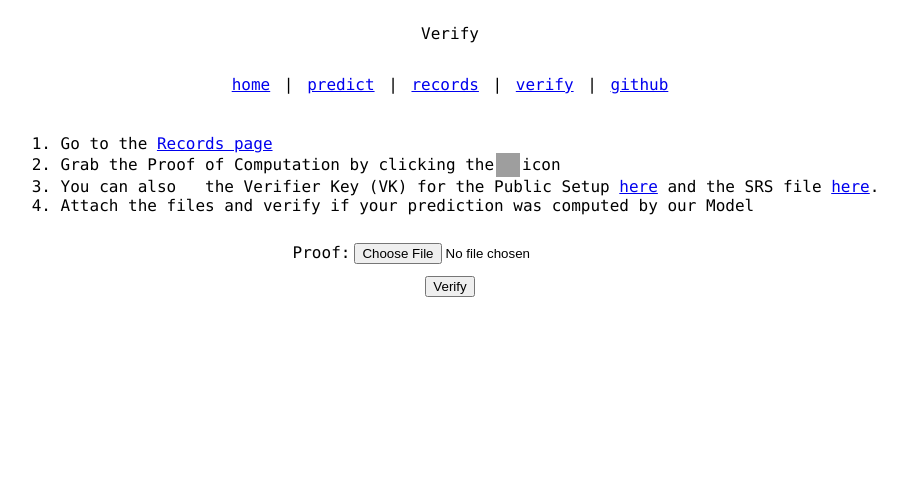
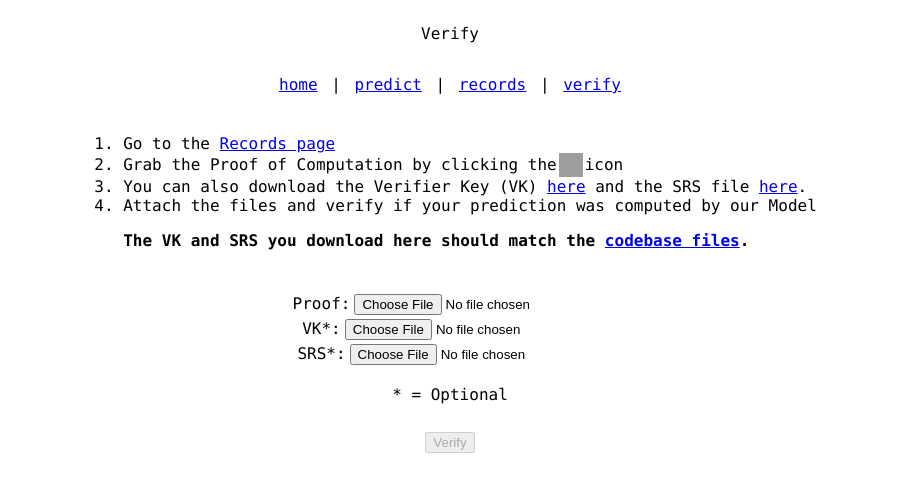
Before and after one commit to teavver/zkml-web, a React (Vite) app in the folder web/: page /verify in a window 1280 px wide. Shown: the top 492 px of the page, without its empty margins (190-1097 px from the left). Built offline with nearby package versions, Linux system fonts and the light colour scheme; grey boxes are pictures that could not be loaded.

Commit message:
fix stuff

```diff
--- a/web/src/api.ts
+++ b/web/src/api.ts
@@ -28,18 +28,18 @@ export const sendPrediction = async (b64input: string, errCallback?: () => void)
   }
 }
 
-export const verifyPreidction = async (proof: File, errCallback?: () => void): Promise<boolean> => {
+export const verifyPreidction = async (proof: File, vk?: File | null, srs?: File | null, errCallback?: () => void): Promise<boolean> => {
   try {
     const url = API_URL + API_ENDPOINTS.VERIFY
     const formData = new FormData()
-    formData.append("file", proof)
+    const files = [proof, vk, srs].filter((file) => file !== null) as File[]
+    files.forEach(file => formData.append("file", file))
     const res = await fetch(url, {
       method: "POST",
       body: formData,
     })
     const json = await res.json()
     return json.verified as boolean
-
   } catch (err) {
     console.error(err)
     if (errCallback) errCallback()
--- a/web/src/router.tsx
+++ b/web/src/router.tsx
@@ -1,10 +1,10 @@
-import React from "react"
 import { createBrowserRouter, RouteObject } from "react-router-dom"
 import { Home } from "./routes/Home"
 import { Prediction } from "./routes/Prediction"
 import { Records } from "./routes/Records"
 import { Verify } from "./routes/Verify"
 
+// eslint-disable-next-line @typescript-eslint/no-explicit-any
 export const routes: { [name: string]: { [k: string]: any } } = {
   home: {
     title: "ZKML-web MNIST demo",
@@ -26,13 +26,8 @@ export const routes: { [name: string]: { [k: string]: any } } = {
     path: "/verify",
     component: <Verify />
   },
-  github: {
-    title: "github repo",
-    path: "https://github.com/teavver/zkml-web/tree/main",
-    component: <React.Fragment />
-  }
 }
 
 export const router = createBrowserRouter(
-  Object.entries(routes).map(([_, route]) => Object({ path: route.path, element: route.component })) as RouteObject[]
+  Object.entries(routes).map(([, route]) => Object({ path: route.path, element: route.component })) as RouteObject[]
 )
--- a/web/src/routes/Verify.tsx
+++ b/web/src/routes/Verify.tsx
@@ -10,22 +10,26 @@ import { RequestStatus } from "../types";
 export const Verify = () => {
 
   const [reqStatus, setReqStatus] = useState<RequestStatus>('init')
+  const [msg, setMsg] = useState<string>("")
+  // input files
   const [proof, setProof] = useState<File | null>(null)
-  const [msg, setMsg] = useState<string>("")
+  const [vk, setVk] = useState<File | null>(null)
+  const [srs, setSrs] = useState<File | null>(null)
 
-  const handleFileChange = (event: React.ChangeEvent<HTMLInputElement>) => {
-    const PROOF_EXT = ".pf"
+  const handleFileChange = (event: React.ChangeEvent<HTMLInputElement>, ext?: string): File | void => {
     if (!event.target.files) return
     const file = event.target.files[0]
     if (!file) return
-    if (!file.name.endsWith(PROOF_EXT)) return
-    setProof(file)
+    if (ext) {
+      if (!file.name.endsWith(ext)) return
+    }
+    return file
   }
 
   const handleVerifyPrediction = async () => {
     if (!proof) return
     setReqStatus('loading')
-    const verified: boolean = await verifyPreidction(proof, () => {
+    const verified = await verifyPreidction(proof, vk, srs, () => {
       setReqStatus('error')
       setTimeout(() => setReqStatus('init'), API_REQ_ERR_TIMEOUT_MS)
     })
@@ -60,14 +64,17 @@ export const Verify = () => {
             </div>
           </li>
           <li>
-            You can also&nbsp;
-            &nbsp;the Verifier Key (VK) for the Public Setup&nbsp;
+            You can also download the Verifier Key (VK)&nbsp;
             <Link to={""} onClick={() => downloadFile(API_ENDPOINTS.GET_VK)}>here</Link>
             &nbsp;and the SRS file&nbsp;
             <Link to={""} onClick={() => downloadFile(API_ENDPOINTS.GET_SRS)}>here</Link>
             .
           </li>
           <li>Attach the files and verify if your prediction was computed by our Model</li>
+          <p className="font-semibold">The VK and SRS you download here should match the&nbsp;
+            <Link target={"_blank"} to={"https://github.com/teavver/zkml-web/tree/main/backend"}>codebase files</Link>
+            .
+          </p>
         </ul>
 
         <div className="flex flex-col gap-1 items-center">
@@ -77,11 +84,42 @@ export const Verify = () => {
               type="file"
               name="verify-input-proof"
               accept=".pf"
-              onChange={handleFileChange}
+              onChange={(e) => {
+                const file = handleFileChange(e, ".pf")
+                if (!file) return
+                setProof(file)
+              }}
             />
           </div>
+          <div className="flex gap-1">
+            <span>VK*:</span>
+            <input
+              type="file"
+              name="verify-input-vk"
+              accept=".vk"
+              onChange={(e) => {
+                const file = handleFileChange(e, ".vk")
+                if (!file) return
+                setVk(file)
+              }}
+            />
+          </div>
+          <div className="flex gap-1">
+            <span>SRS*:</span>
+            <input
+              type="file"
+              name="verify-input-srs"
+              onChange={(e) => {
+                const file = handleFileChange(e)
+                if (!file) return
+                setSrs(file)
+              }}
+            />
+          </div>
+          <p>* = Optional</p>
+
           <div className="my-2">
-            <button onClick={handleVerifyPrediction}>Verify</button>
+            <button disabled={proof === null} onClick={handleVerifyPrediction}>Verify</button>
           </div>
         </div>
 
```
